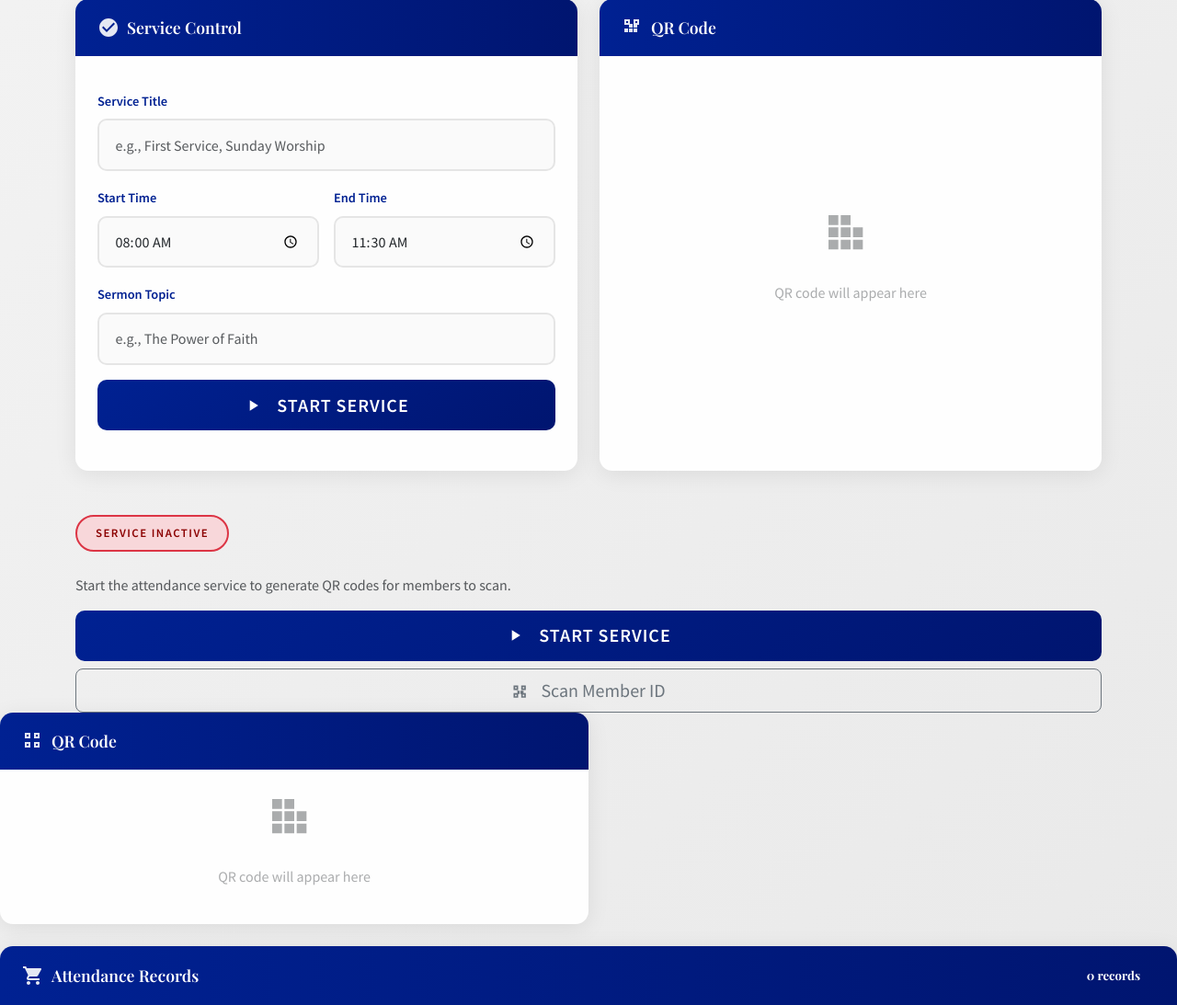
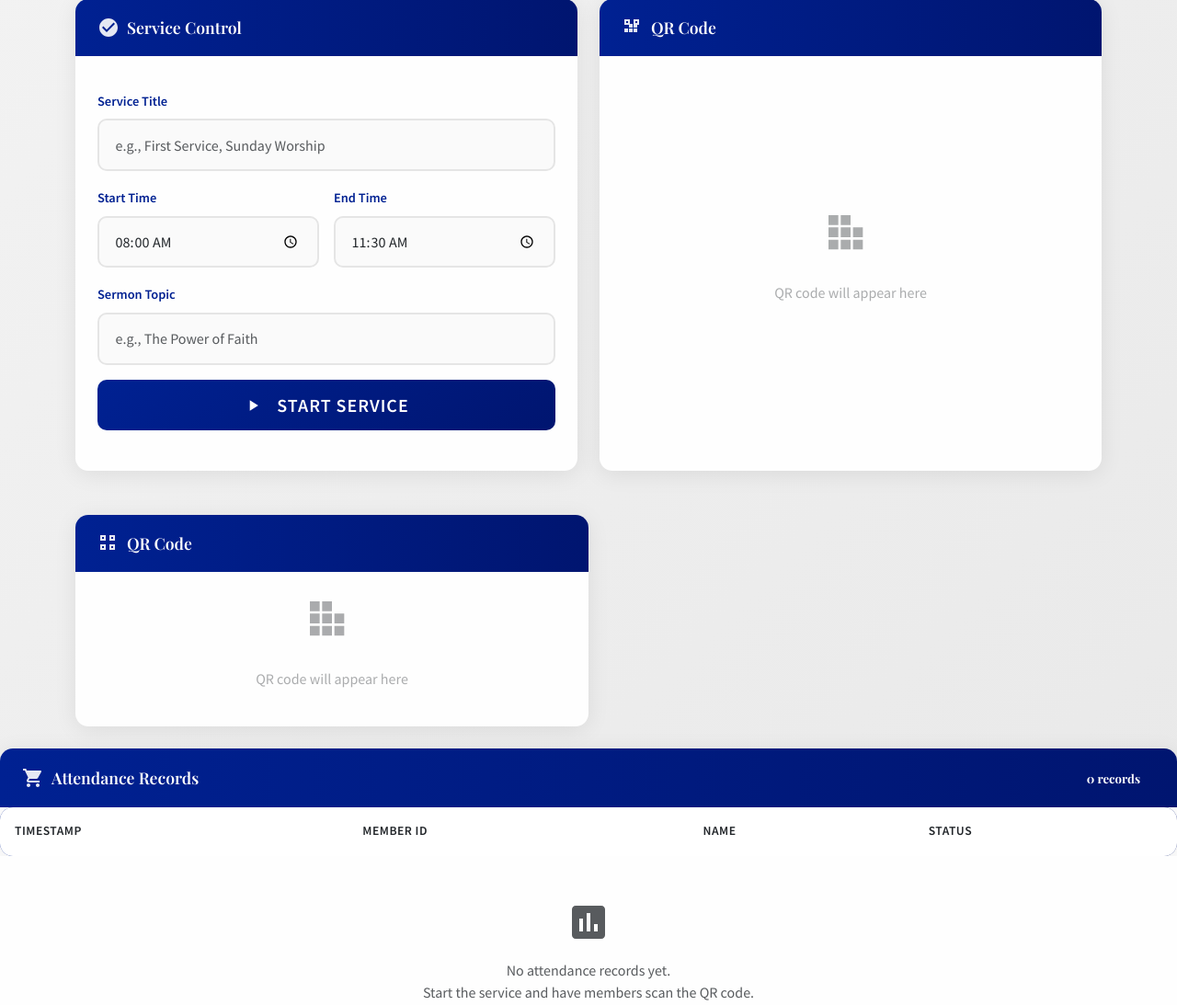
Before and after one commit to Phine-johnson/attendance, a Flask app: page /bible in a window 1280 px wide. Shown: the part 788-1881 px from the top of the page at 92% size. Run offline with Flask 3, Linux system fonts and the light colour scheme; the visitor is signed in with stand-in values (Sample User, id 1); lists and menus that the app fills with data are empty; some libraries are stand-ins or nearby versions.

Commit message:
Fix dashboard layout: separate service control and QR code tabs

```diff
--- a/templates/dashboard.html
+++ b/templates/dashboard.html
@@ -279,28 +279,6 @@
                                <p>QR code will appear here</p>
                            </div>
                        </div>
-                  </div>
-              </div>
-          </div>
-                     <div class="card-body d-flex flex-column justify-content-center">
-                         <div class="mb-4">
-                             <span id="serviceStatus" class="status-indicator status-inactive">Service Inactive</span>
-                         </div>
-                         <p class="text-muted mb-3">
-                             Start the attendance service to generate QR codes for members to scan.
-                         </p>
-                         <button id="startServiceBtn" class="btn btn-custom-primary btn-lg w-100 mb-2">
-                             <svg width="20" height="20" class="me-2" fill="currentColor" viewBox="0 0 24 24">
-                                 <path d="M8 5v14l11-7z"/>
-                             </svg>
-                             Start Service
-                         </button>
-<button id="scanMemberBtn" class="btn btn-outline-secondary btn-lg w-100">
-                              <svg width="20" height="20" class="me-2" fill="currentColor" viewBox="0 0 24 24">
-                                  <path d="M3 3h6v6H3V3zm2 2v2h2V5H5zm8-2h6v6h-6V3zm2 2v2h2V5h-2zM3 13h6v6H3v-6zm2 2v2h2v-2H5zm8-2h6v6h-6v-6zm2 2v2h2v-2h-2zm-8-5h4v4H8V8zm5 0h4v4h-4V8z"/>
-                              </svg>
-                              Scan Member ID
-                          </button>
                    </div>
                </div>
            </div>
```
Lines whose indentation alone changed are shown as unchanged.
